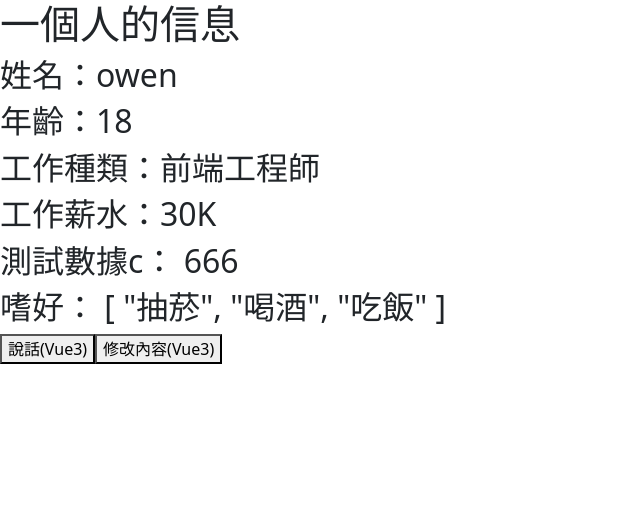
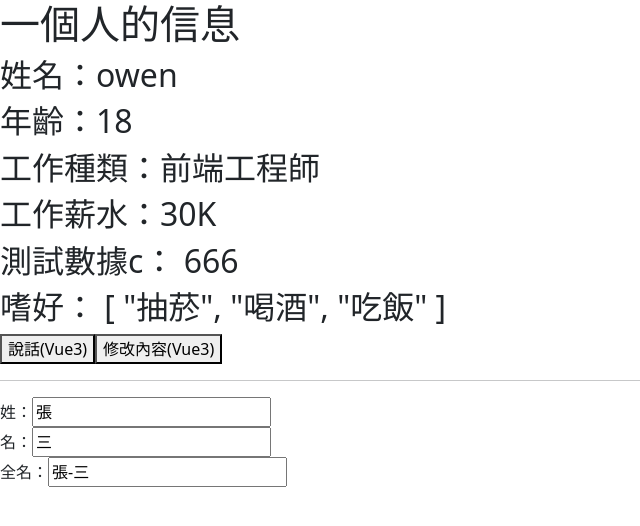
Before and after one commit to owen013288/Vue3CLI, a Vue app: page / in a window 1280 px wide. Shown: the top 526 px of the page, without its empty margins (0-640 px from the left). Built offline with nearby package versions, Linux system fonts and the light colour scheme.

Commit message:
Vue3的計算屬性

```diff
--- a/src/App.vue
+++ b/src/App.vue
@@ -8,10 +8,16 @@
   <h2>嗜好： {{ person.hobby }}</h2>
   <button @click="SayHello()">說話(Vue3)</button>
   <button @click="changeInfo()">修改內容(Vue3)</button>
+  <hr />
+  姓：<input type="text" v-model="person.firstName" />
+  <br />
+  名：<input type="text" v-model="person.lastName" />
+  <br />
+  全名：<input type="text" v-model="person.fullName" />
 </template>
 
 <script>
-import { reactive } from "vue";
+import { reactive, computed } from "vue";
 export default {
   name: "App",
   setup() {
@@ -33,11 +39,30 @@
         },
       },
       hobby: ["抽菸", "喝酒", "吃飯"],
+      firstName: "張",
+      lastName: "三",
     });
 
     function SayHello() {
       alert(`我叫${person.name},今年${person.age}歲`);
     }
+
+    // 計算屬性-簡寫
+    // person.fullName = computed(() => {
+    //   return person.firstName + "-" + person.lastName;
+    // });
+
+    // 計算屬性-完整
+    person.fullName = computed({
+      get() {
+        return person.firstName + "-" + person.lastName;
+      },
+      set(val) {
+        const nameArr = val.split("-");
+        person.firstName = nameArr[0];
+        person.lastName = nameArr[1];
+      },
+    });
 
     function changeInfo() {
       person.name = "李四";
```
